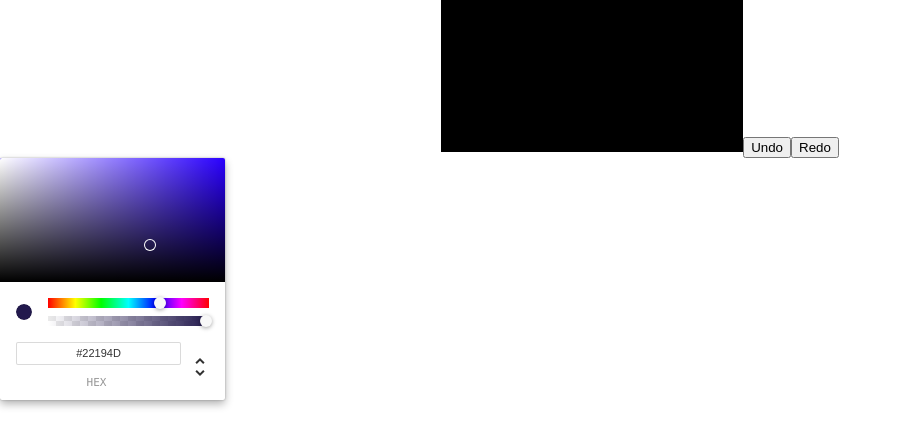
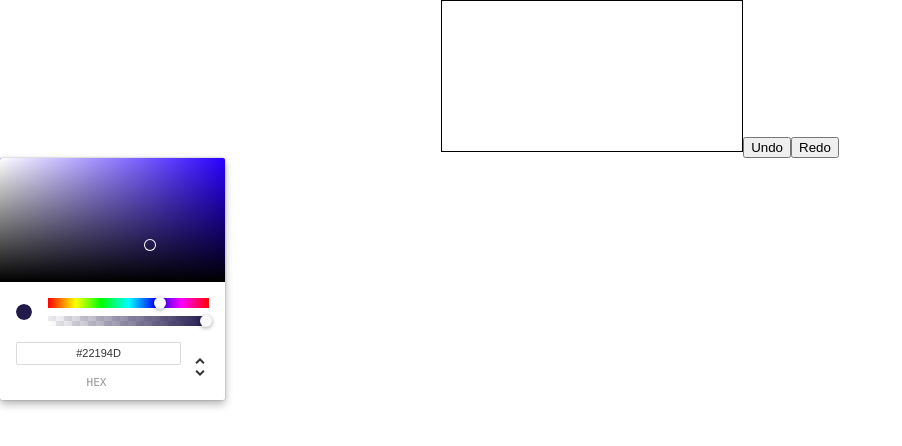
Before and after one commit to Shoozle/React-Story-Creator, a React (Create React App) app: page / in a window 1280 px wide. Shown: the top 446 px of the page, without its empty margins (0-902 px from the left). Built offline with nearby package versions, Linux system fonts and the light colour scheme; the HTML template or start-up script is replaced by a standard one.

Commit message:
Fill style working

```diff
--- a/src/components/DrawingCanvas/DrawingCanvas.js
+++ b/src/components/DrawingCanvas/DrawingCanvas.js
@@ -9,14 +9,13 @@ class DrawingCanvas extends React.Component {
         this.painting = false;
         this.canvas = React.createRef();
         this.state = {
-            color: '#000',
             history: [],
           };
     }
 
-    handleChangeComplete = (color) => {
-        this.setState({ color: color.hex });
-      };
+    // handleChangeComplete = (color) => {
+    //     this.setState({ color: color.hex });
+    //   };
 
     draw(e) {
         if (!this.painting) return;
@@ -26,7 +25,7 @@ class DrawingCanvas extends React.Component {
         let ctx = canvas.getContext("2d");
         ctx.lineWidth = 25;
         ctx.lineCap = "round";
-        ctx.strokeStyle = this.state.color;
+        ctx.strokeStyle = "black";
         ctx.lineTo(e.clientX - offsetLeft, e.clientY - offsetTop);
         ctx.stroke();
         ctx.beginPath();
@@ -73,7 +72,8 @@ class DrawingCanvas extends React.Component {
         //Initial fill
         let canvas = this.canvas.current;
         let ctx = canvas.getContext("2d");
-        ctx.fillRect(0, 0, 1000, 1000)
+        ctx.fillStyle = "white";
+        ctx.fillRect(0, 0, 9999, 9999);
     }
 
     render() {
--- a/src/components/Toolbox/Toolbox.js
+++ b/src/components/Toolbox/Toolbox.js
@@ -1,13 +1,21 @@
-import React from 'react';
+import React, { Component } from 'react';
 import { ChromePicker } from 'react-color';
 
-const Toolbox = ({onChangeBrushColour}) => {
-    return (
-        <div>
-            <ChromePicker
-            onChangeComplete={onChangeBrushColour} />
-        </div>
-    );
+class Toolbox extends Component {
+    constructor() {
+        super();
+        this.state = {
+            color: '000',
+        }
+    }
+
+    render() {
+        return (
+            <div>
+                <ChromePicker />
+            </div>
+        );
+    }
 }
 
 export default Toolbox;
```
